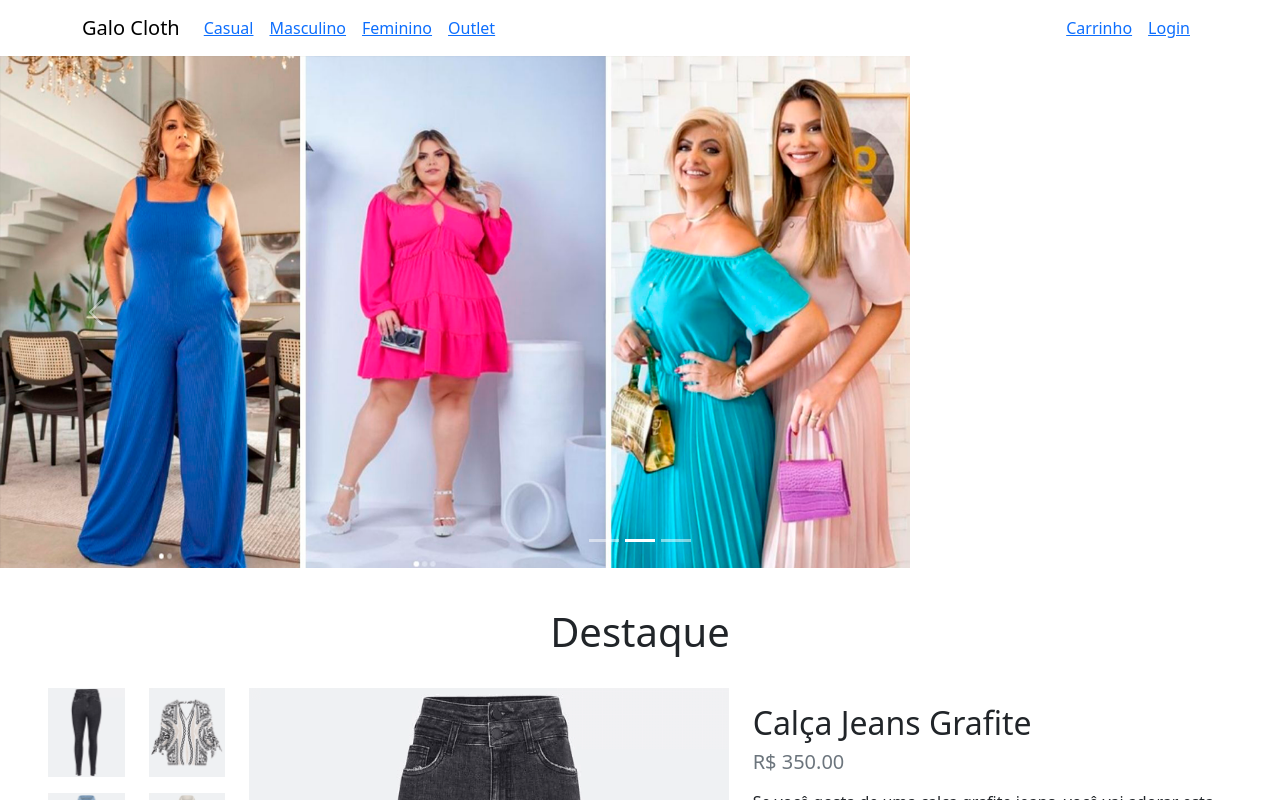
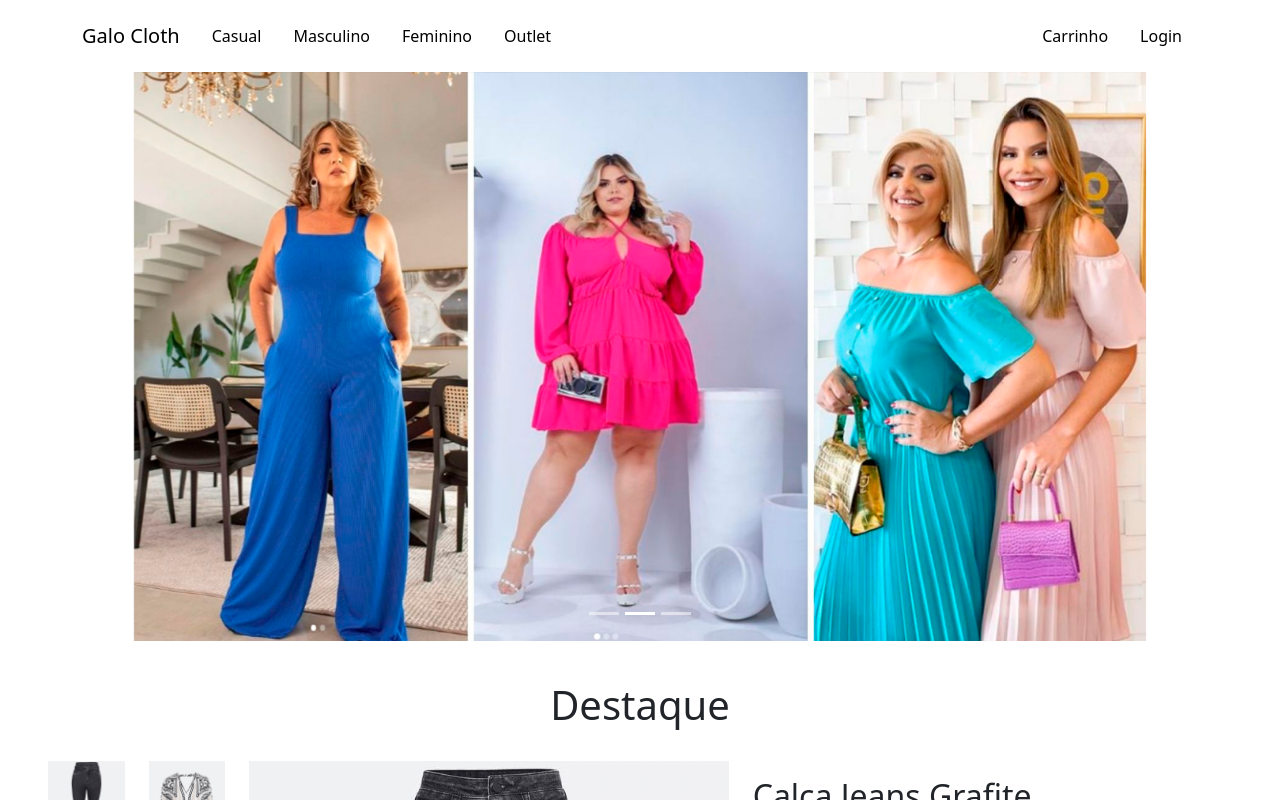
Before and after one commit to Front-End-1ESPW-Grupo-6/Loja3, a React (Vite) app: page /feminino in a window 1280 px wide. Shown: the top 800 px of the page. Built offline with nearby package versions, Linux system fonts and the light colour scheme.

Commit message:
Finalizando projeto

```diff
--- a/src/Home.jsx
+++ b/src/Home.jsx
@@ -1,14 +1,10 @@
 import {} from 'react';
-/*importando o bootstrap */
 import 'bootstrap/dist/css/bootstrap.min.css';
-import ProgressBar from 'react-bootstrap/ProgressBar';
 import "./css/casual.css";
-/*importando todas as imagens */
 import Imagem1 from './assets/produto-hero.jpg';
 import Img1 from './assets/cat-img-1.jpg';
 import Img2 from './assets/cat-img-2.jpg';
 import Img3 from './assets/cat-img-3.jpg';
-import Img4 from './assets/cat-img-3.jpg';
 import Produto1 from './assets/product-1.jpg';
 import Produto2 from './assets/product-2.jpg';
 import Produto3 from './assets/product-3.jpg';
--- a/src/Nav.jsx
+++ b/src/Nav.jsx
@@ -1,9 +1,10 @@
 import { } from 'react';
 import { NavLink } from 'react-router-dom';
-import 'bootstrap/dist/css/bootstrap.min.css';
 import Container from 'react-bootstrap/Container';
 import Nav from 'react-bootstrap/Nav';
 import Navbar from 'react-bootstrap/Navbar';
+import 'bootstrap/dist/css/bootstrap.min.css';
+import './css/nav.css';
 
 function Header() {
   return (
@@ -13,15 +14,15 @@ function Header() {
         <Navbar.Brand href="/">Galo Cloth</Navbar.Brand>
         <Navbar.Toggle aria-controls="responsive-navbar-nav" />
         <Navbar.Collapse id="responsive-navbar-nav">
-          <Nav className="me-auto">
-            <Nav.Link><NavLink to="casual">Casual</NavLink></Nav.Link>
-            <Nav.Link><NavLink to="masculino">Masculino</NavLink></Nav.Link>
-            <Nav.Link><NavLink to="feminino">Feminino</NavLink></Nav.Link>
-            <Nav.Link><NavLink to="outlet">Outlet</NavLink></Nav.Link>
+          <Nav className="me-auto navStyle">
+            <NavLink to="casual">Casual</NavLink>
+            <NavLink to="masculino">Masculino</NavLink>
+            <NavLink to="feminino">Feminino</NavLink>
+            <NavLink to="outlet">Outlet</NavLink>
           </Nav>
-          <Nav>
-            <Nav.Link><NavLink to="carrinho">Carrinho</NavLink></Nav.Link>
-            <Nav.Link><NavLink to="login">Login</NavLink></Nav.Link>
+          <Nav className="navStyle">
+            <NavLink to="carrinho">Carrinho</NavLink>
+            <NavLink to="login">Login</NavLink>
           </Nav>
         </Navbar.Collapse>
       </Container>
--- a/src/css/casual.css
+++ b/src/css/casual.css
@@ -7,8 +7,13 @@
 .productImg1 img{
   width: 80%;
 }
+
+.Carrossel_fem {
+  text-align: center;
+}
+
 .Carrossel_fem img{
-  max-height: 512px;
+  width: 1012px;
 }
 
 .productImg img{
--- a/src/css/feminino.css
+++ b/src/css/feminino.css
@@ -2,8 +2,12 @@
     margin-top: 1em;
 }
 
+.Carrossel_fem {
+    text-align: center;
+}
+
 .Carrossel_fem img{
-    max-height: 512px;
+    width: 1012px;
 }
 
 .productImg img{
--- a/src/css/masculino.css
+++ b/src/css/masculino.css
@@ -2,8 +2,12 @@
     margin-top: 1em;
 }
 
-.Carrossel_fem img{
-    max-height: 512px;
+.Carrossel_mas {
+    text-align: center;
+}
+
+.Carrossel_mas img{
+    width: 1012px;
 }
 
 .productImg img{
--- /dev/null
+++ b/src/css/nav.css
@@ -0,0 +1,5 @@
+.navStyle a{
+  color: black;
+  text-decoration: none;
+  padding: 1em;
+}
--- a/src/css/outlet.css
+++ b/src/css/outlet.css
@@ -2,9 +2,14 @@
     margin-top: 1em;
 }
 
-.Carrossel_fem img{
-    max-height: 512px;
+.Carrossel_outlet {
+    text-align: center;
 }
+
+.Carrossel_outlet img{
+    width: 1012px;
+}
+
 
 .productImg img{
     padding: 1em;
```
Also changed, not shown: src/css/nav.module.css (deleted, +0 -19 lines).
